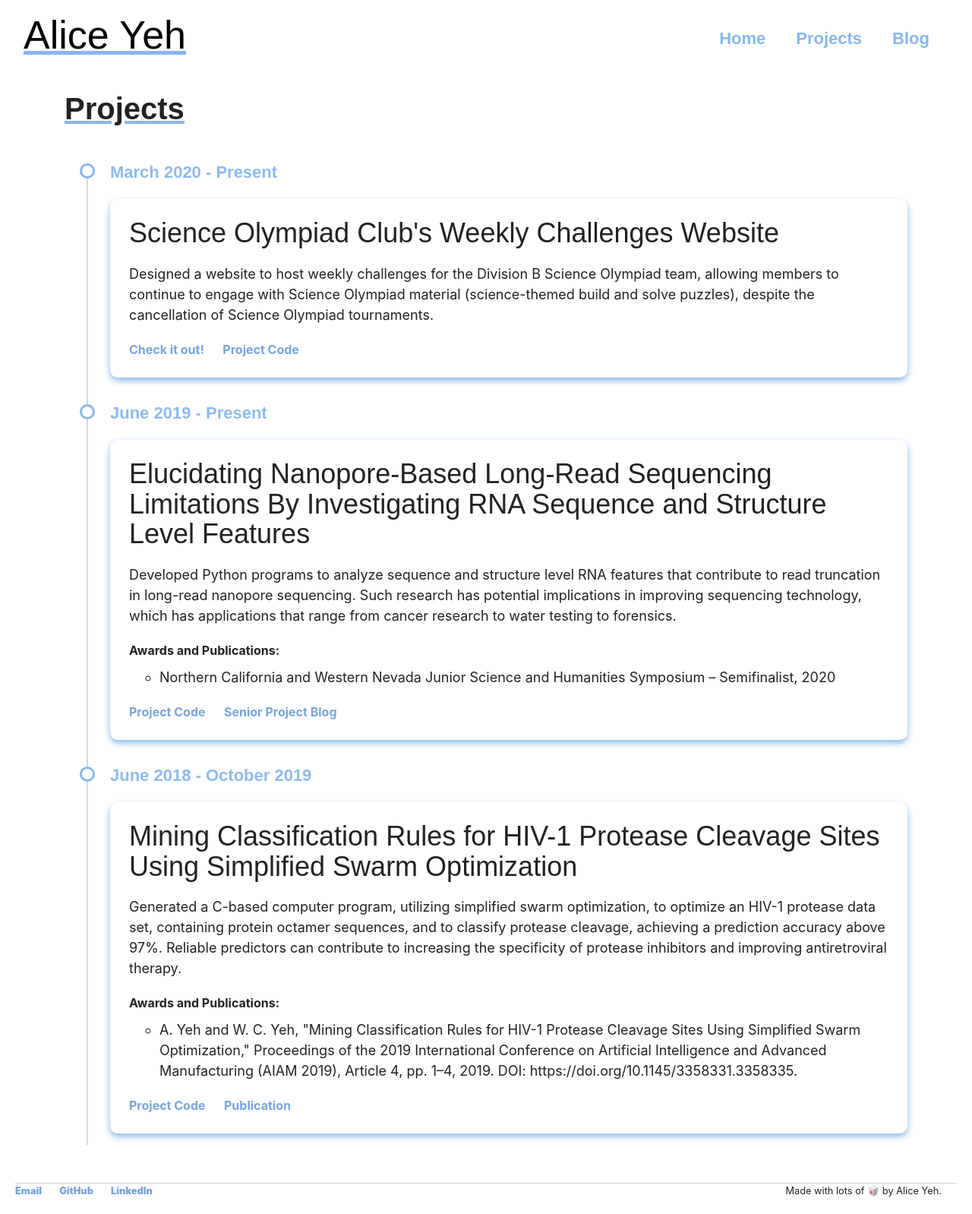
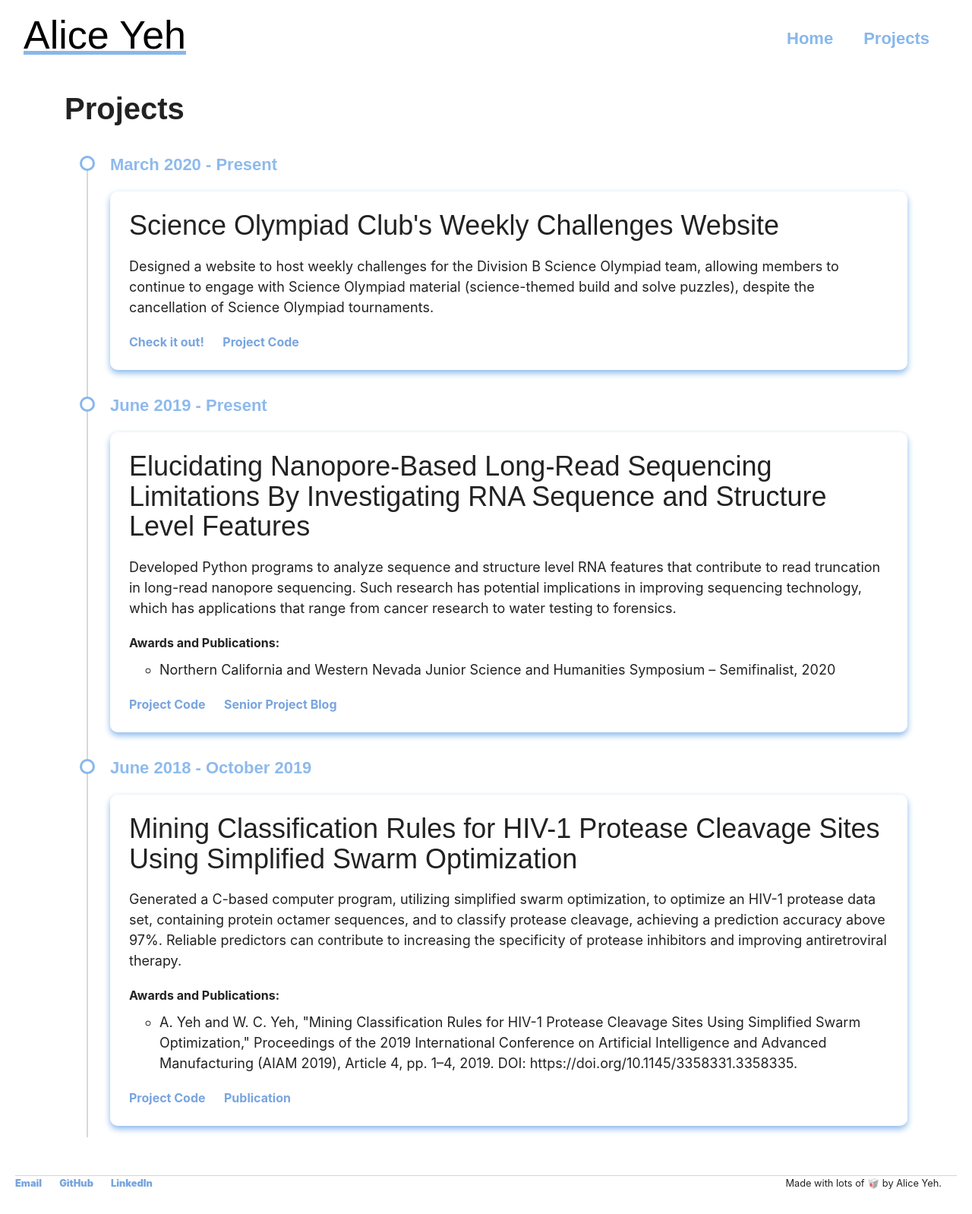
Before and after one commit to AliceYeh12/AliceYeh12.github.io, a Jekyll site: the page built from projects/index.html, in a window 1280 px wide. Shown: the whole page at 76% size. Built offline with Jekyll 4.4.1, drawn with Linux system fonts in a browser that asks for light colours; nearby versions of some CDN libraries; some web fonts are replaced.

Commit message:
Minor stylistic updates

```diff
--- a/_layouts/default.html
+++ b/_layouts/default.html
@@ -2,13 +2,15 @@
 	<html>
 		<head>
             <title>{{ page.title }}</title>
-            <link rel="shortcut icon" href="favicon.ico" type="image/x-icon">
-            <link rel="icon" href="favicon.ico" type="image/x-icon">
+            <link rel="shortcut icon" href="my_favicon.ico" type="image/x-icon">
+            <link rel="icon" href="my_favicon.ico" type="image/x-icon">
             <link rel="stylesheet" href="/site-libs/bootstrap-3.3.7-dist/css/bootstrap.min.css"/>
             <link rel="stylesheet" href="/css/styles.css">
+            <script src="/js/projects.js"></script>
             <script src="https://code.jquery.com/jquery-3.1.0.min.js"></script>
             <script src="/site-libs/bootstrap-3.3.7-dist/js/bootstrap.js"></script>
             <script src="/site-libs/bootstrap-3.3.7-dist/js/bootstrap.min.js"></script>
+            <script src="https://unpkg.com/scrollreveal"></script>
 		</head>
 		<body>
             <nav class="navbar navbar-custom navbar-expand-lg navbar-dark">
@@ -21,10 +23,11 @@
                         </li>
                         <li class="nav-item">
                             <a class="navbar-text" class="nav-link" href="/projects">Projects</a>
-                        </li>
+                        </li><!--
                         <li class="nav-item">
                             <a class="navbar-text" class="nav-link" href="/blog">Blog</a>
                         </li>
+                        -->
                     </ul>
                 </div>
             </nav>
--- a/css/styles.css
+++ b/css/styles.css
@@ -139,13 +139,8 @@ footer {
 
 /* Projects specific */
 
-.page-header {
-    text-decoration: underline;
-    text-decoration-color: rgb(136, 183, 236);
-}
-
 .timeline-container {
-    margin-top: 50px;
+    margin-top: 40px;
 }
 
 ul.timeline {
```
Also changed, not shown: my_favicon.ico (added).
